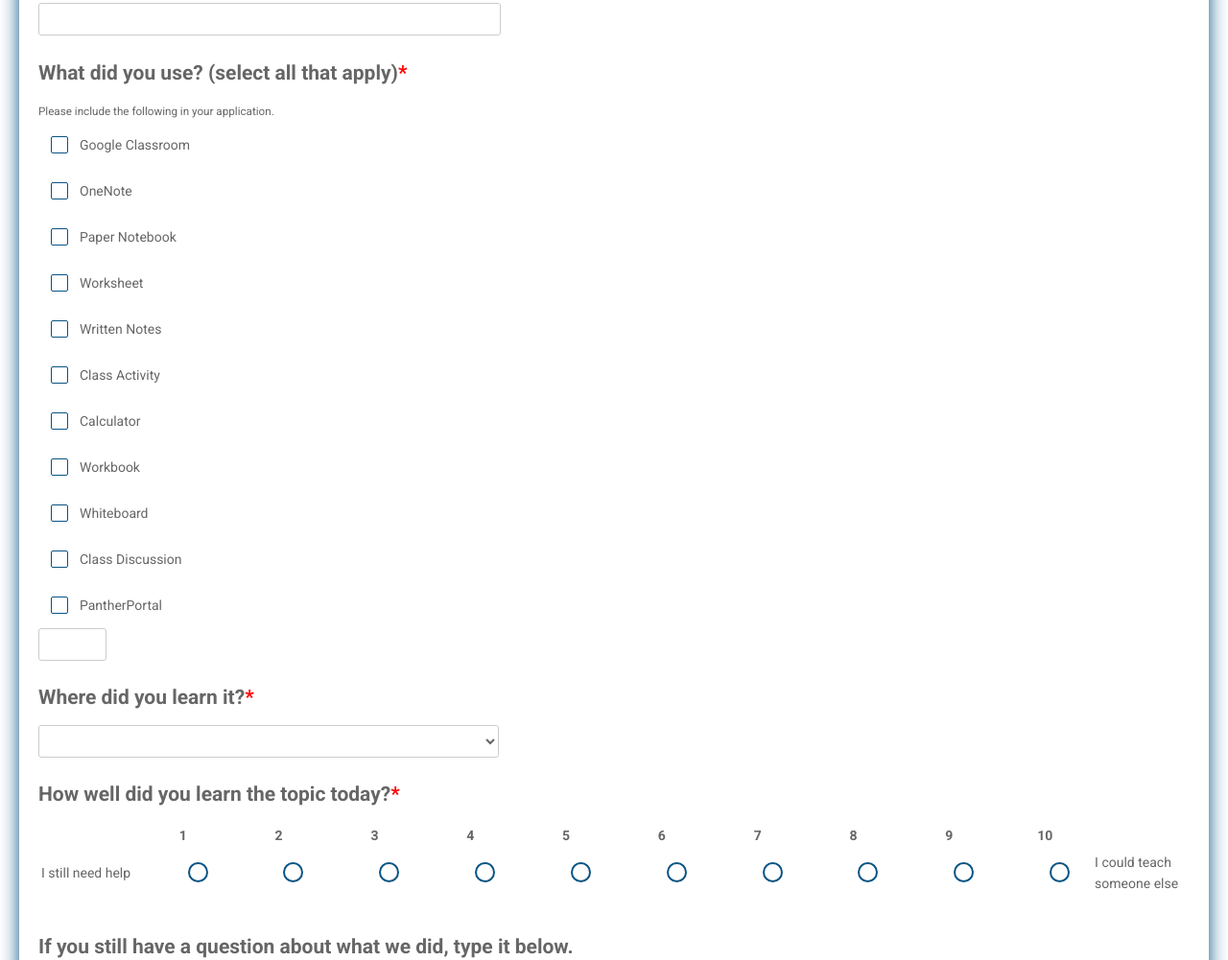
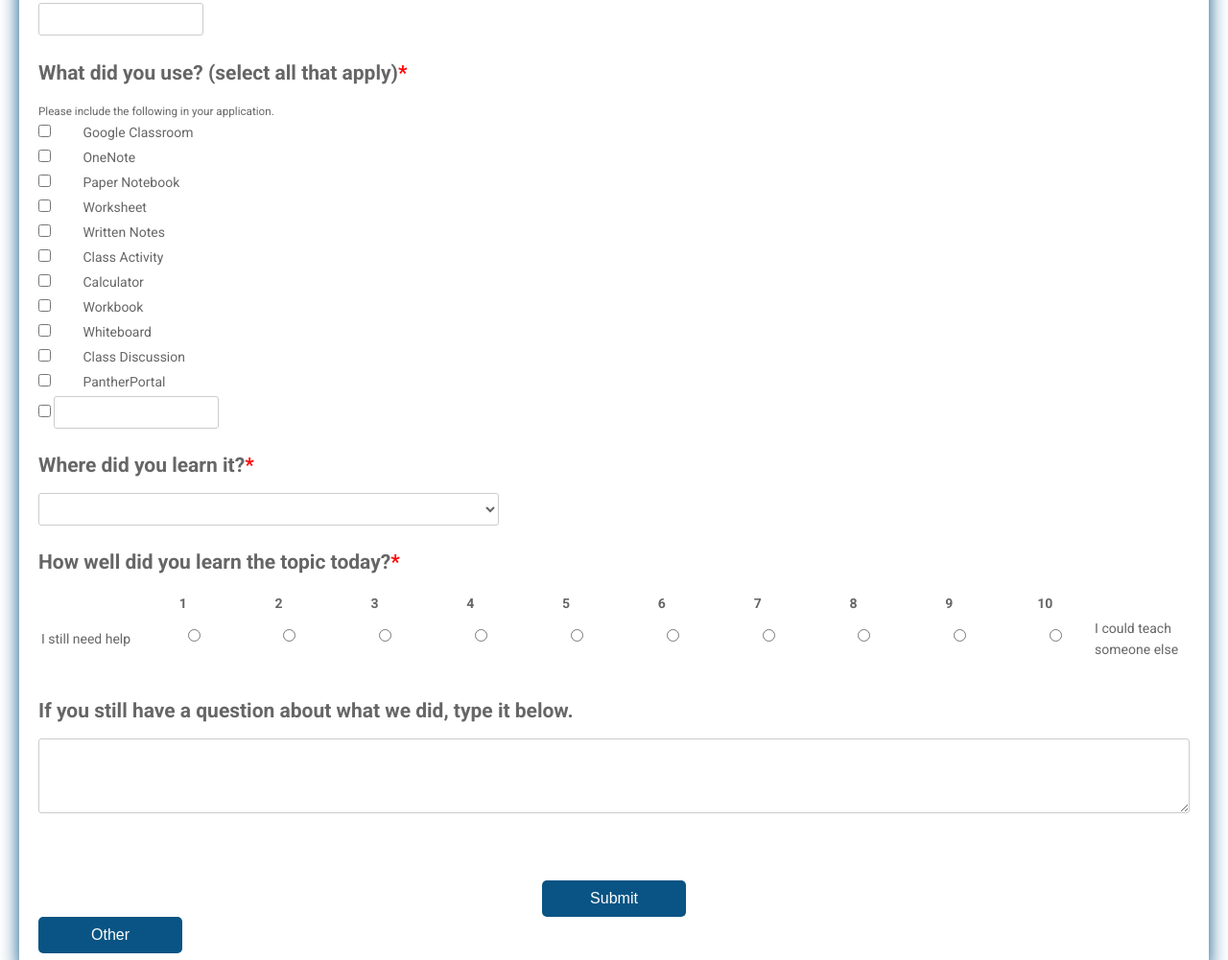
Before and after one commit to jlehenbauer/classkeeper, a plain HTML site: page public/exit-ticket.html in a window 1280 px wide. Shown: the part 317-1318 px from the top of the page at 96% size. Drawn offline with Linux system fonts and the light colour scheme; some packages are replaced by stand-ins of ours.

Commit message:
Form working and correctly recording elements. firebase.auth().currentUser is currently reporting null

```diff
--- a/public/css/style.css
+++ b/public/css/style.css
@@ -56,7 +56,7 @@ html, body {
       border-radius: 3px;
       }
       input {
-      width: calc(40% - 10px);
+      /** width: calc(40% - 10px); **/
       padding: 5px;
       }
       select {
@@ -99,15 +99,18 @@ html, body {
       opacity: 0;
       cursor: pointer;
       }
+      /** Uncomment these sections when moving back to stylized checkboxes
       input[type=radio], input[type=checkbox]  {
       display: none;
       }
+
       label.radio, label.check {
       position: relative;
       display: inline-block;
       margin: 13px;
       cursor: pointer;
       }
+      **/
       .question span {
       margin-left: 30px;
       }
@@ -115,9 +118,11 @@ html, body {
       margin-left: 0;
       color: red;
       }
+      /** Uncomment these sections when moving back to stylized checkboxes
       .checkbox-item label {
       margin: 5px 20px 10px 0;
       }
+
       label.radio:before, label.check:before {
       content: "";
       position: absolute;
@@ -136,6 +141,7 @@ html, body {
       border-radius: 2px;
       border: 1px solid #095484;
       }
+      **/
       table.ratings{
                   table-layout: fixed;
                   width: 100%;
@@ -149,6 +155,7 @@ html, body {
                   padding: 0px;
             }
       }
+      /** Uncomment these sections when moving back to stylized checkboxes
       input[type=checkbox]:checked + .check:before {
       background: #095484;
       }
@@ -175,6 +182,7 @@ html, body {
       input[type=radio]:checked + label:after, input[type=checkbox]:checked + label:after {
       opacity: 1;
       }
+      **/
       .btn-block {
       margin-top: 10px;
       text-align: center;
--- a/public/exit-ticket.html
+++ b/public/exit-ticket.html
@@ -34,6 +34,7 @@
   </script>
   <script>
     function signOut() {
+      console.log('Trying to sign out.');
       var auth2 = gapi.auth2.getAuthInstance();
       document.getElementById("profile_img").style.display = "none";
       document.getElementById("profile_img").src = "#";
@@ -52,10 +53,10 @@
       <div id="button-signin" class="g-signin2" data-onsuccess="onSignIn"></div>
       <img class="profile-image" id="profile_img" src="#" style="display: none"/>
       <br>
-      <button id="button-signout" href="#" onclick="signOut();" style="display: none;">Sign out</button>
+      <button id="button-signout" href="#" onclick="signOut()" style="display: none;">Sign out</button>
     </div>
     <div class="testbox">
-      <form id="exit-ticket-form" action="/">
+      <form id="exit-ticket-form" action="#" onsubmit="onExitTicketFormSubmit()">
         <h1>Class Exit Ticket</h1>
         <p>You did an AWESOME job in class today. Let me know what you did, how you felt, and how we can do better tomorrow!</p>
         <h2>What is your first name?</h2>
@@ -72,49 +73,49 @@
         <div class="question">
             <h2>What did you use? (select all that apply)<span class="required">*</span></h2>
             <small>Please include the following in your application.</small>
-            <div class="question-answer">
+            <div class="question-answer" id="check">
               <div>
-                <input type="checkbox" value="Google Classroom" id="check" name="checklist"/>
+                <input type="checkbox" value="Google Classroom" id="check_1" name="checklist"/>
                 <label for="check_1" class="check"><span>Google Classroom</span></label>
               </div>
               <div>
-                <input type="checkbox" value="OneNote" id="check" name="checklist"/>
+                <input type="checkbox" value="OneNote" id="check_2" name="checklist"/>
                 <label for="check_2" class="check"><span>OneNote</span></label>
               </div>
               <div>
-                <input type="checkbox" value="Paper Notebook" id="check" name="checklist"/>
+                <input type="checkbox" value="Paper Notebook" id="check_3" name="checklist"/>
                 <label for="check_3" class="check"><span>Paper Notebook</span></label>
               </div>
               <div>
-                <input type="checkbox" value="Worksheet" id="check" name="checklist"/>
+                <input type="checkbox" value="Worksheet" id="check_4" name="checklist"/>
                 <label for="check_4" class="check"><span>Worksheet</span></label>
               </div>
               <div>
-                <input type="checkbox" value="Written Notes" id="check" name="checklist"/>
+                <input type="checkbox" value="Written Notes" id="check_5" name="checklist"/>
                 <label for="check_5" class="check"><span>Written Notes</span></label>
               </div>
               <div>
-                <input type="checkbox" value="Class Activity" id="check" name="checklist"/>
+                <input type="checkbox" value="Class Activity" id="check_6" name="checklist"/>
                 <label for="check_6" class="check"><span>Class Activity</span></label>
               </div>
               <div>
-                <input type="checkbox" value="Calculator" id="check" name="checklist"/>
+                <input type="checkbox" value="Calculator" id="check_7" name="checklist"/>
                 <label for="check_7" class="check"><span>Calculator</span></label>
               </div>
               <div>
-                <input type="checkbox" value="Workbook" id="check" name="checklist"/>
+                <input type="checkbox" value="Workbook" id="check_8" name="checklist"/>
                 <label for="check_8" class="check"><span>Workbook</span></label>
               </div>
               <div>
-                <input type="checkbox" value="Whiteboard" id="check" name="checklist"/>
+                <input type="checkbox" value="Whiteboard" id="check_9" name="checklist"/>
                 <label for="check_9" class="check"><span>Whiteboard</span></label>
               </div>
               <div>
-                <input type="checkbox" value="Class Discussion" id="check" name="checklist"/>
+                <input type="checkbox" value="Class Discussion" id="check_10" name="checklist"/>
                 <label for="check_10" class="check"><span>Class Discussion</span></label>
               </div>
               <div>
-                <input type="checkbox" value="PantherPortal" id="check" name="checklist"/>
+                <input type="checkbox" value="PantherPortal" id="check_11" name="checklist"/>
                 <label for="check_11" class="check"><span>PantherPortal</span></label>
               </div>
               <div style="display:inline-block">
@@ -137,7 +138,7 @@
 
         <div class="question">
           <h2>How well did you learn the topic today?<span class="required">*</span></h2>
-          <div class="question-answer">
+          <div class="question-answer" id="rating_radio">
               <table class="ratings" align="center" width="100%">
                   <tr>
                       <th class="first-col"></th>
@@ -158,43 +159,43 @@
                         <label align="center">I still need help</label>
                     </td>
                     <td style="text-align: right;">
-                        <input type="radio" value="1" id="rating_radio" name="rating" required/>
+                        <input type="radio" value="1" id="rating_radio_1" name="rating" required/>
                         <label for="rating_radio_1" class="radio"><span></span></label>
                     </td>
                     <td style="text-align: right;">
-                        <input type="radio" value="2" id="rating_radio" name="rating" required/>
+                        <input type="radio" value="2" id="rating_radio_2" name="rating" required/>
                         <label for="rating_radio_2" class="radio"><span></span></label>
                     </td>
                     <td style="text-align: right;">
-                        <input type="radio" value="3" id="rating_radio" name="rating" required/>
+                        <input type="radio" value="3" id="rating_radio_3" name="rating" required/>
                         <label for="rating_radio_3" class="radio"><span></span></label>
                     </td>
                     <td style="text-align: right;">
-                        <input type="radio" value="4" id="rating_radio" name="rating" required/>
+                        <input type="radio" value="4" id="rating_radio_4" name="rating" required/>
                         <label for="rating_radio_4" class="radio"><span></span></label>
                     </td>
                     <td style="text-align: right;">
-                        <input type="radio" value="5" id="rating_radio" name="rating" required/>
+                        <input type="radio" value="5" id="rating_radio_5" name="rating" required/>
                         <label for="rating_radio_5" class="radio"><span></span></label>
                     </td>
                     <td style="text-align: right;">
-                        <input type="radio" value="6" id="rating_radio" name="rating" required/>
+                        <input type="radio" value="6" id="rating_radio_6" name="rating" required/>
                         <label for="rating_radio_6" class="radio"><span></span></label>
                     </td>
                     <td style="text-align: right;">
-                        <input type="radio" value="7" id="rating_radio" name="rating" required/>
+                        <input type="radio" value="7" id="rating_radio_7" name="rating" required/>
                         <label for="rating_radio_7" class="radio"><span></span></label>
                     </td>
                     <td style="text-align: right;">
-                        <input type="radio" value="8" id="rating_radio" name="rating" required/>
+                        <input type="radio" value="8" id="rating_radio_8" name="rating" required/>
                         <label for="rating_radio_8" class="radio"><span></span></label>
                     </td>
                     <td style="text-align: right;">
-                        <input type="radio" value="9" id="rating_radio" name="rating" required/>
+                        <input type="radio" value="9" id="rating_radio_9" name="rating" required/>
                         <label for="rating_radio_9" class="radio"><span></span></label>
                     </td>
                     <td style="text-align: right;">
-                        <input type="radio" value="10" id="rating_radio" name="rating" required/>
+                        <input type="radio" value="10" id="rating_radio_10" name="rating" required/>
                         <label for="rating_radio_10" class="radio"><span></span></label>
                     </td>
                     <td class="last-col">
@@ -214,7 +215,10 @@
         <br>
         <br>
         <div class="btn-block">
-            <button id="submit" type="">Submit</button>
+            <button id="submita" type="submit">Submit</button>
+        </div>
+        <div>
+          <button id="otherbutton">Other</button>
         </div>
       </form>
     </div>
--- a/public/scripts/main.js
+++ b/public/scripts/main.js
@@ -128,17 +128,18 @@ function onMediaFileSelected(event) {
 }
 
 // Class Keeper: Triggered when the send new message form is submitted.
-function onExitTicketFormSubmit(e) {
+function onExitTicketFormSubmit() {
   //e.preventDefault();
   console.log("Exit ticket being sent.")
   console.log(exitTopic.value)
-  console.log(exitMethods.value)
+  console.log(getCheckedMethods())
   console.log(exitLocation.value)
-  console.log(exitRating.value)
+  console.log(exitTicketFormElement.elements["rating"].value)
   console.log(exitQuestion.value)
+  console.log(true == (exitTopic.value && getCheckedMethods() && exitLocation.value && exitTicketFormElement.elements["rating"].value && checkSignedInWithMessage()))
   // ^ Check that the user entered a message and is signed in.
-  if (exitTopic.value && exitMethods.value && exitLocation.value && exitRating.value && checkSignedInWithMessage()) {
-    saveMessage(exitTopic.value, exitMethods.value, exitLocation.value, exitRating.value, exitQuestion.value).then(function() {
+  if (exitTopic.value && getCheckedMethods() && exitLocation.value && exitTicketFormElement.elements["rating"].value && checkSignedInWithMessage()) {
+    saveMessage(exitTopic.value, getCheckedMethods(), exitLocation.value, exitTicketFormElement.elements["rating"].value, exitQuestion.value).then(function() {
       // Clear message text field and re-enable the SEND button.
       //resetMaterialTextfield(messageInputElement);
       //toggleButton();
@@ -184,12 +185,12 @@ function authStateObserver(user) {
     saveMessagingDeviceToken();
   } else { // User is signed out!
     // Hide user's profile and sign-out button.
-    //userNameElement.setAttribute('hidden', 'true');
-    //userPicElement.setAttribute('hidden', 'true');
-    //signOutButtonElement.setAttribute('hidden', 'true');
+    userNameElement.setAttribute('hidden', 'true');
+    userPicElement.setAttribute('hidden', 'true');
+    signOutButtonElement.setAttribute('hidden', 'true');
 
     // Show sign-in button.
-    //signInButtonElement.removeAttribute('hidden');
+    signInButtonElement.removeAttribute('hidden');
   }
 }
 
@@ -205,7 +206,7 @@ function checkSignedInWithMessage() {
     message: 'You must sign-in first',
     timeout: 2000
   };
-  signInSnackbarElement.MaterialSnackbar.showSnackbar(data);
+  //signInSnackbarElement.MaterialSnackbar.showSnackbar(data);
   return false;
 }
 
@@ -333,6 +334,18 @@ function checkSetup() {
   }
 }
 
+// Gets selected options from the checkboxes and returns them as a list
+function getCheckedMethods() {
+  var methods = [];
+  for (let item in exitMethods) {
+    //console.log(item)
+    if (exitMethods[item].checked) {
+      methods.push(exitMethods[item].value);
+    }
+  }
+  return methods;
+}
+
 // Checks that Firebase has been imported.
 checkSetup();
 
@@ -359,7 +372,7 @@ var userFirstName = document.getElementById('first-name');
 // Form Elements
 var exitTicketFormElement = document.getElementById('exit-ticket-form');
 var exitTopic = document.getElementById('topic');
-var exitMethods = document.getElementByName('checklist');
+var exitMethods = document.getElementsByName('checklist');
 var exitLocation = document.getElementById('location');
 var exitRating = document.getElementById('rating_radio');
 var exitQuestion = document.getElementById('student-question');
@@ -370,7 +383,7 @@ exitTicketFormElement.addEventListener('submita', onExitTicketFormSubmit);
 
 // Saves message on form submit.
 //messageFormElement.addEventListener('submita', onMessageFormSubmit);
-//signOutButtonElement.addEventListener('click', signOut);
+signOutButtonElement.addEventListener('click', signOut);
 //signInButtonElement.addEventListener('click', signIn);
 
 // Toggle for the button.
@@ -388,6 +401,7 @@ mediaCaptureElement.addEventListener('change', onMediaFileSelected);
 
 // initialize Firebase
 initFirebaseAuth();
+console.log("Just initFirebaseAuth'd")
 
 // TODO: Enable Firebase Performance Monitoring.
 
```
